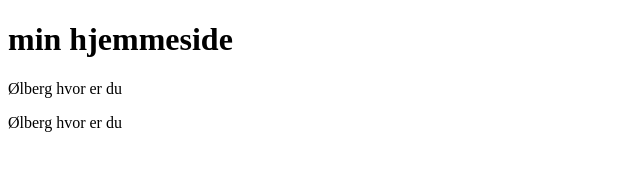
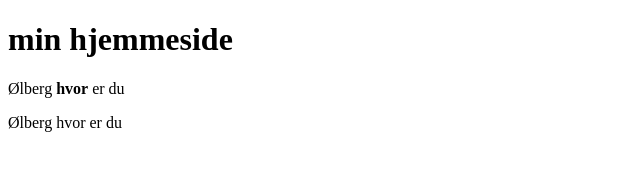
Before and after one commit to Mahjuice/Mahjuice.github.io, a plain HTML site: page Uke34/index.html in a window 1280 px wide. Shown: the full height of the page, 0-640 px from the left. Drawn offline with Linux system fonts and the light colour scheme.

Commit message:
redigert 2.0

```diff
--- a/Uke34/index.html
+++ b/Uke34/index.html
@@ -11,7 +11,7 @@
 
   <body>
     <h1>min hjemmeside</h1>
-    <p>Ølberg hvor er du</p>
+    <p>Ølberg <b>hvor</b> er du</p>
     <p>Ølberg hvor er du</p>
 
 
```
